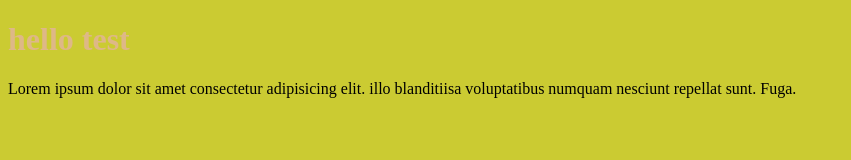
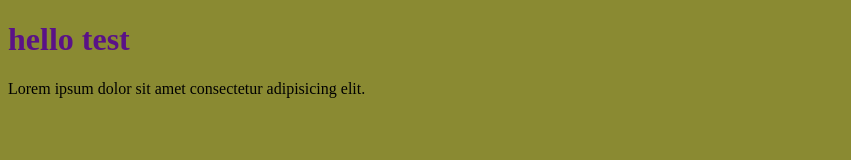
Before and after one commit to elidsimo/myproject, a plain HTML site: page index.html in a window 1280 px wide. Shown: the whole page, without its empty margins (0-851 px from the left). Drawn offline with Linux system fonts and the light colour scheme.

Commit message:
change in index and style

```diff
--- a/index.html
+++ b/index.html
@@ -10,8 +10,7 @@
 </head>
 <body>
     <h1> hello test </h1>
-    <p>Lorem ipsum dolor sit amet consectetur adipisicing elit.
-         illo blanditiisa voluptatibus numquam nesciunt repellat sunt. Fuga.</p>
+    <p>Lorem ipsum dolor sit amet consectetur adipisicing elit.</p>
 
 </body>
 </html>
--- a/style.css
+++ b/style.css
@@ -1,9 +1,9 @@
 h1{
-    color: burlywood;
+    color: rgb(90, 18, 135);
 }
 p{
     color: black;
 }
 body{
-    background-color: rgb(203, 203, 50);
+    background-color: rgb(138, 138, 50);
 }
```
